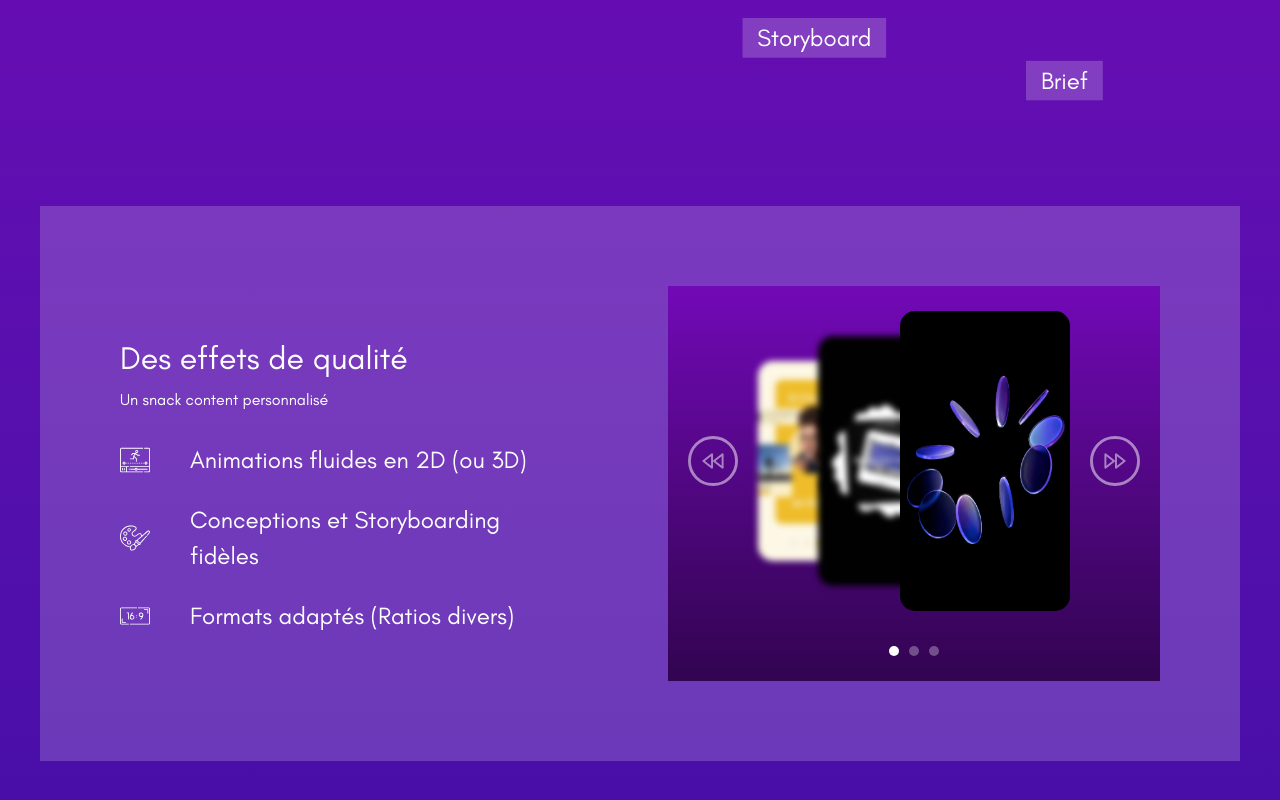
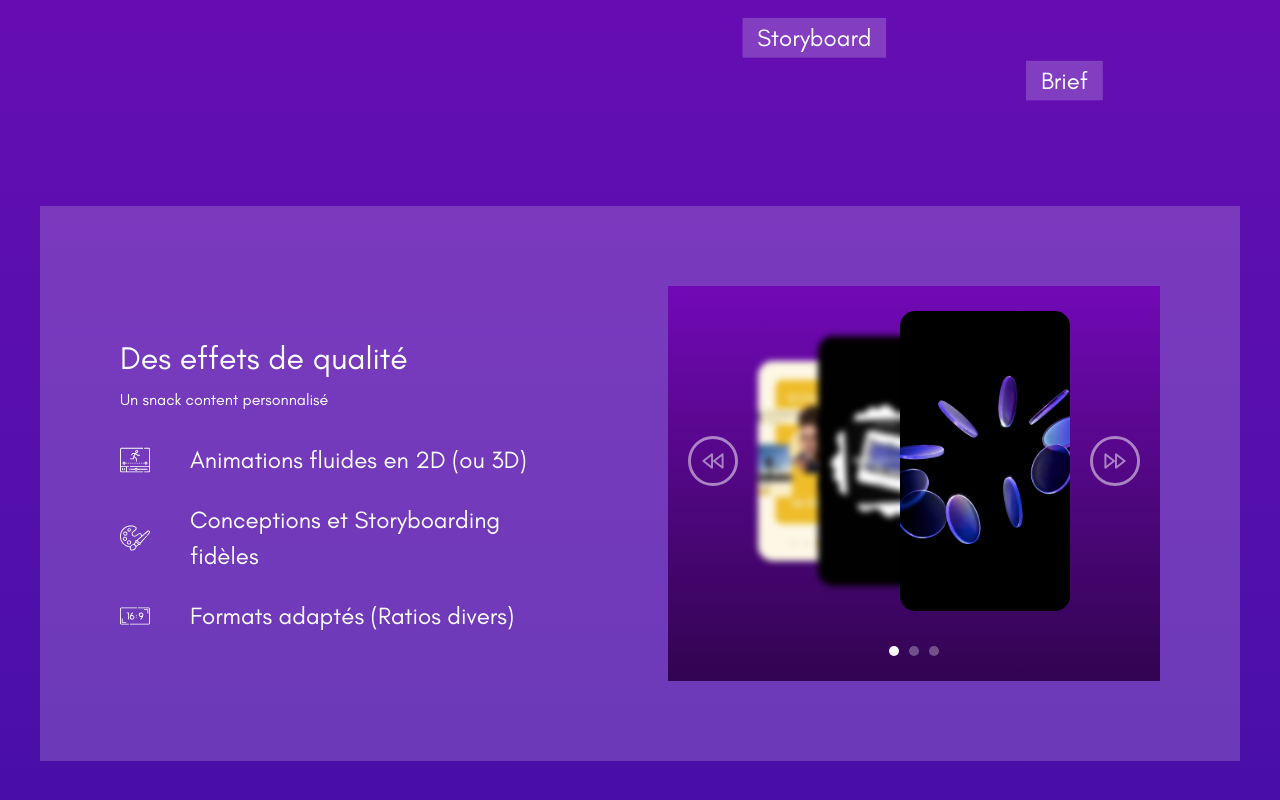
Before and after one commit to 4skygroup/snackly, a React (Vite) app: page /Motion in a window 1280 px wide. Shown: the part 456-1256 px from the top of the page. Built offline with nearby package versions, Linux system fonts and the light colour scheme.

Commit message:
Image without text

```diff
--- a/src/pages/Motion.tsx
+++ b/src/pages/Motion.tsx
@@ -227,13 +227,13 @@ export default function Motion() {
                   <img
                     src="/images/Motion2.webp"
                     alt="motion 2"
-                    className={`${getOrder(2)}`}
+                    className={`${getOrder(2)} object-cover`}
                     loading="lazy"
                   />
                   <img
                     src="/images/Motion3.webp"
                     alt="motion 3"
-                    className={`${getOrder(3)}`}
+                    className={`${getOrder(3)} object-cover`}
                     loading="lazy"
                   />
                 </div>
```
